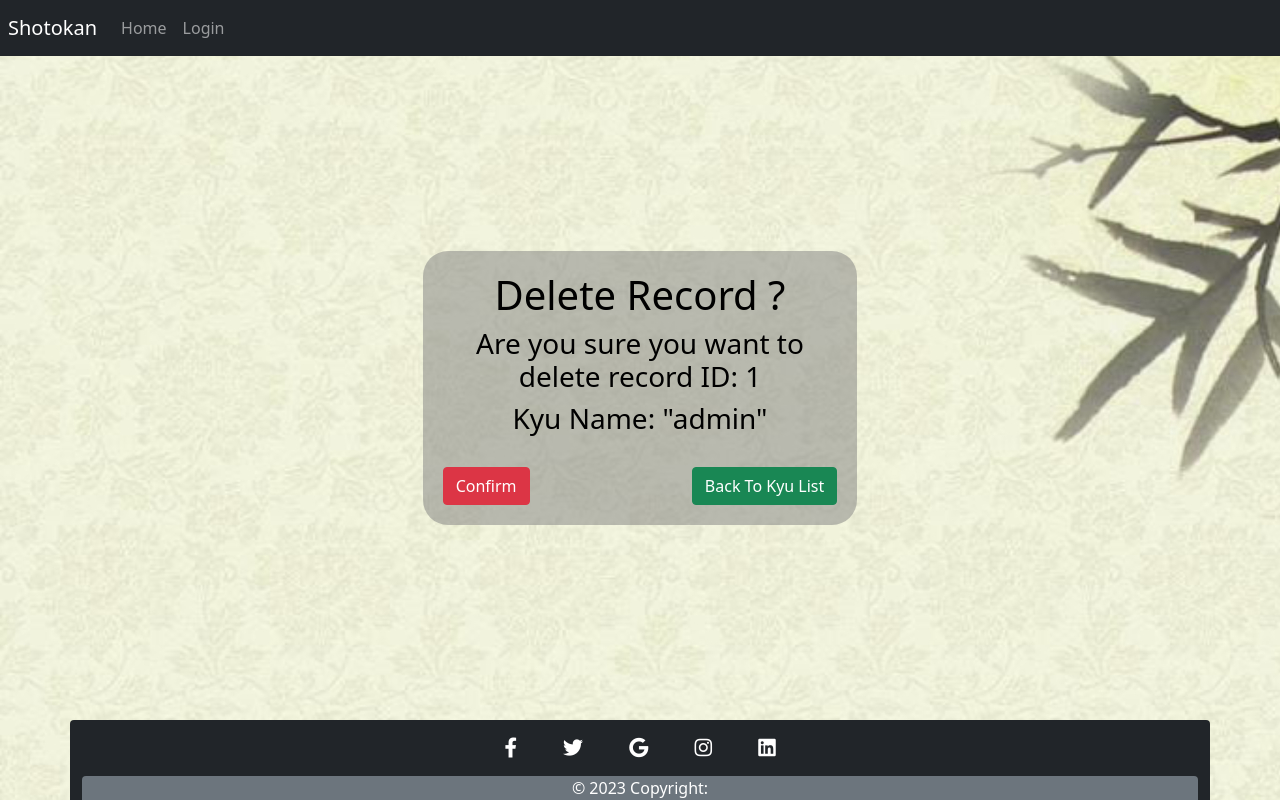
After one commit to Shaga-Matula/Shotokan-Karate, a Django app: page /delete_kyu/1 in a window 1280 px wide. The commit adds this page. Run offline with Django 3.2, Linux system fonts and the light colour scheme; tables that the repository leaves empty hold one stand-in row (values such as "Sample post"); some libraries are stand-ins or nearby versions.

Commit message:
kyu deletion page

```diff
--- a/shotokanapp/models.py
+++ b/shotokanapp/models.py
@@ -1,6 +1,7 @@
 from django.db import models
 from django.contrib.auth.models import User
 from cloudinary.models import CloudinaryField
+from django.contrib.auth.models import Group
 
 # These are the Models for my Karate School Database
 
@@ -32,10 +33,16 @@ class StudentInfoMod(models.Model):
     date_of_birth = models.DateField(verbose_name='Date of Birth')
     post_code = models.CharField(max_length=10, verbose_name='Post Code')
     updated_on = models.DateTimeField(auto_now=True, verbose_name='Updated On')
-    student_grade = models.ForeignKey(StudentLevelMod, on_delete=models.DO_NOTHING, default=9, verbose_name='Student Grade')
+    student_grade = models.ForeignKey(StudentLevelMod, on_delete=models.PROTECT, default=9, verbose_name='Student Grade')
 
     class Meta:
         ordering = ["id"]  # Built in "ID PK" will be used for Student_ID
 
     def __str__(self):
         return f"{self.first_name} {self.last_name}"
+
+
+# User Group
+
+class StudentsGroup(Group):
+    description = models.CharField(max_length=100)
--- a/shotokanapp/urls.py
+++ b/shotokanapp/urls.py
@@ -14,5 +14,7 @@ urlpatterns = [
     path('delete_record/<int:pk>', views.DeleteStudentView.as_view(), name='delete_record'),
     path('student_view/<int:pk>', views.StudentPageView.as_view(), name='students_page'),
     path('kyu_list', views.KyuListView.as_view(), name='kyu_list'),
+    path('edit_kyu_list/<int:pk>', views.UpdateKyuView.as_view(), name='edit_kyu_list'),
+    path('delete_kyu/<int:pk>', views.DeleteKyuView.as_view(), name='delete_kyu'),
 
 ]
--- a/shotokanapp/views.py
+++ b/shotokanapp/views.py
@@ -92,3 +92,29 @@ class DeleteStudentView(DeleteView):
     form_class = UpdateStudentForm
     template_name = 'delete_record.html'
     success_url = reverse_lazy('success')
+
+
+class DeleteKyuView(DeleteView):
+    model = StudentLevelMod
+    form_class = UpdateStudentForm
+    template_name = 'delete_kyu.html'
+    success_url = reverse_lazy('success')
+
+
+class UpdateKyuView(UpdateView):
+    model = StudentLevelMod
+    form_class = KyuRegisterForm
+    template_name = 'edit_kyu.html'
+    success_url = reverse_lazy('success')
+
+    def get_object(self, queryset=None):
+        obj = get_object_or_404(StudentLevelMod, pk=self.kwargs['pk'])
+        return obj
+
+    def get_context_data(self, **kwargs):
+        context = super().get_context_data(**kwargs)
+        context['pk'] = self.kwargs['pk']
+        return context
+
+    def get_success_url(self):
+        return reverse('success')
--- a/static/styles/css/style.css
+++ b/static/styles/css/style.css
@@ -1,4 +1,4 @@
-html{
+html {
     height: 100%;
     margin: 0;
 }
@@ -9,47 +9,44 @@ body {
 
 /* Note to rember */
 
-.force-height{
+.force-height {
     min-height: 100vh;
     display: flex;
     flex-direction: column;
-    justify-content: space-between; */
-    /* align-items: center; */
-
-
+    justify-content: space-between;
+    */
 }
 
-.box-b{
+.box-b {
     background-color: blue;
 }
 
-.box-r{
+.box-r {
     background-color: red;
 }
 
-.box-g{
-    background-color:green;
+.box-g {
+    background-color: green;
 }
 
-.box-y{
+.box-y {
     background-color: yellow;
 }
 
 
-.make-center-hoz-ver{
+.make-center-hoz-ver {
     display: flex;
     flex-direction: row;
     justify-content: center;
-    margin:auto;
+    margin: auto;
 }
 
-.border-padd-grey
-{
+.border-padd-grey {
     padding: 20px;
 }
 
 .shoto_logo {
-    color:blue;
+    color: blue;
     margin-right: 10px;
     margin-left: 10px;
     font-family: 'Times New Roman', Times, serif;
@@ -107,7 +104,7 @@ body {
 }
 
 
-.card{
+.card {
     white-space: nowrap;
     width: 300px;
     flex-wrap: nowrap;
@@ -118,3 +115,25 @@ body {
 .custom-kate-img {
     width: 50%;
 }
+
+
+/* Thanks to for thumnail
+https://success.appen.com/hc/en-us/articles/202703155-CSS-Guide-to-Enlarge-Images-on-Hover  */
+
+
+.thumbnail {
+    top: -50px;
+    left: -35px;
+    display: block;
+    z-index: 999;
+    cursor: pointer;
+    -webkit-transition-property: all;
+    -webkit-transition-duration: 0.3s;
+    -webkit-transition-timing-function: ease;
+}
+
+
+.thumbnail:hover {
+    transform: scale(5);
+
+}
--- a/templates/base.html
+++ b/templates/base.html
@@ -1,6 +1,6 @@
 {% load static %}
 
-
+{% load crispy_forms_tags %}
 <!DOCTYPE html>
 <html lang="en">
 
@@ -28,8 +28,6 @@
     <!-- style="background-image: url('{% static 'images/grades/japan-back.jpg' %}')" -->
     <main class="force-height " style="background-image: url('{% static 'images/grades/japan-back.jpg' %}')" >
 
-
-
         <nav class="navbar p-2 bg-dark navbar-dark navbar-expand-md bg-dark navbar-dark ">
             <!-- Brand -->
             <a class="navbar-brand " href="#">Shotokan</a>
@@ -56,6 +54,9 @@
                     </li>
                     <li class="nav-item">
                         <a class="nav-link" href="{% url 'studentlist' %}">Student List</a>
+                    </li class="nav-item">
+                    <li class="nav-item">
+                        <a class="nav-link" href="{% url 'kyu_list' %}">Belt Kyu List</a>
                     </li class="nav-item">
                     <a class="nav-link" href="{% url 'account_logout' %}">Logout</a>
                     </li>
--- /dev/null
+++ b/templates/delete_kyu.html
@@ -0,0 +1,28 @@
+{% extends "base.html" %}
+
+{% block content %}
+<section class ="row justify-content-center align-content-center">
+    <div class="grey-transparent-background border-padd-grey text-black-100  col-lg-4 col-md-6 col-sm-10">
+        <header class="text-center">
+            <h1>Delete Record ?</h1>
+        </header>
+        <div>
+            <form method="post"
+                onsubmit="return confirm('Are you really sure you want to delete record {{ object.id }}, {{ object }} ?')">
+                {% csrf_token %}
+                <h3 class="text-center">Are you sure you want to delete record ID: {{ object.id }}</h3>
+                <h3 class="text-center"> Kyu Name: "{{ object }}"</h3>&nbsp
+
+                <div class="d-flex align-items-center justify-content-between">
+                    <button class="btn btn-danger " type="submit">Confirm</button>
+                    &nbsp
+
+                    <a href="{% url 'kyu_list' %}" class="btn btn-success " role="button">Back To Kyu List</a>
+                </div>
+
+
+            </form>
+        </div>
+    </div>
+</section>
+{% endblock %}
```
Also changed, not shown: shotokanapp/forms.py (+6 -6 lines), templates/edit_kyu.html (added, +19 -0 lines), templates/edit_record.html (+16 -32 lines), templates/kyu_list.html (+13 -9 lines), shotokanapp/migrations/0002_auto_20230730_2115.py (added).
